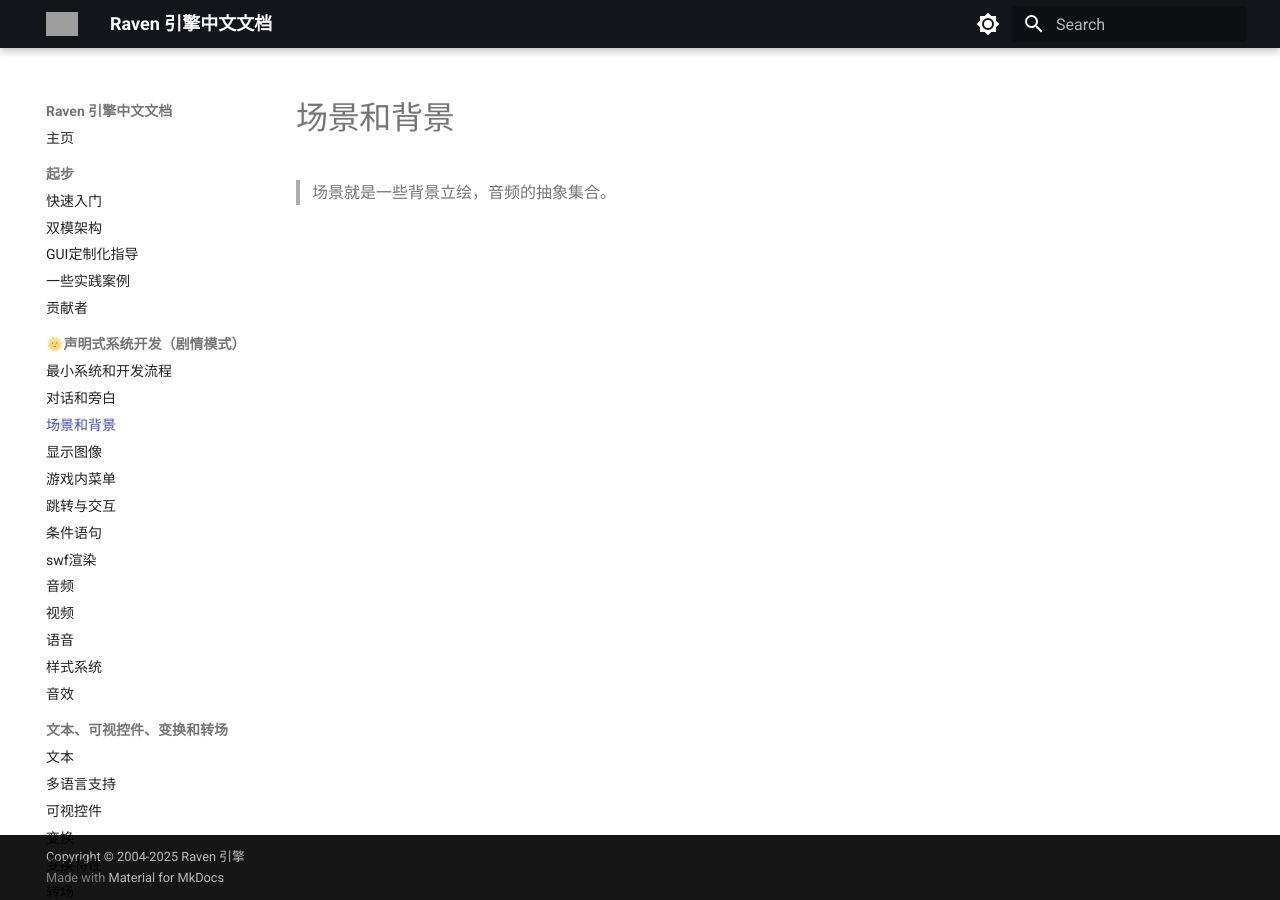
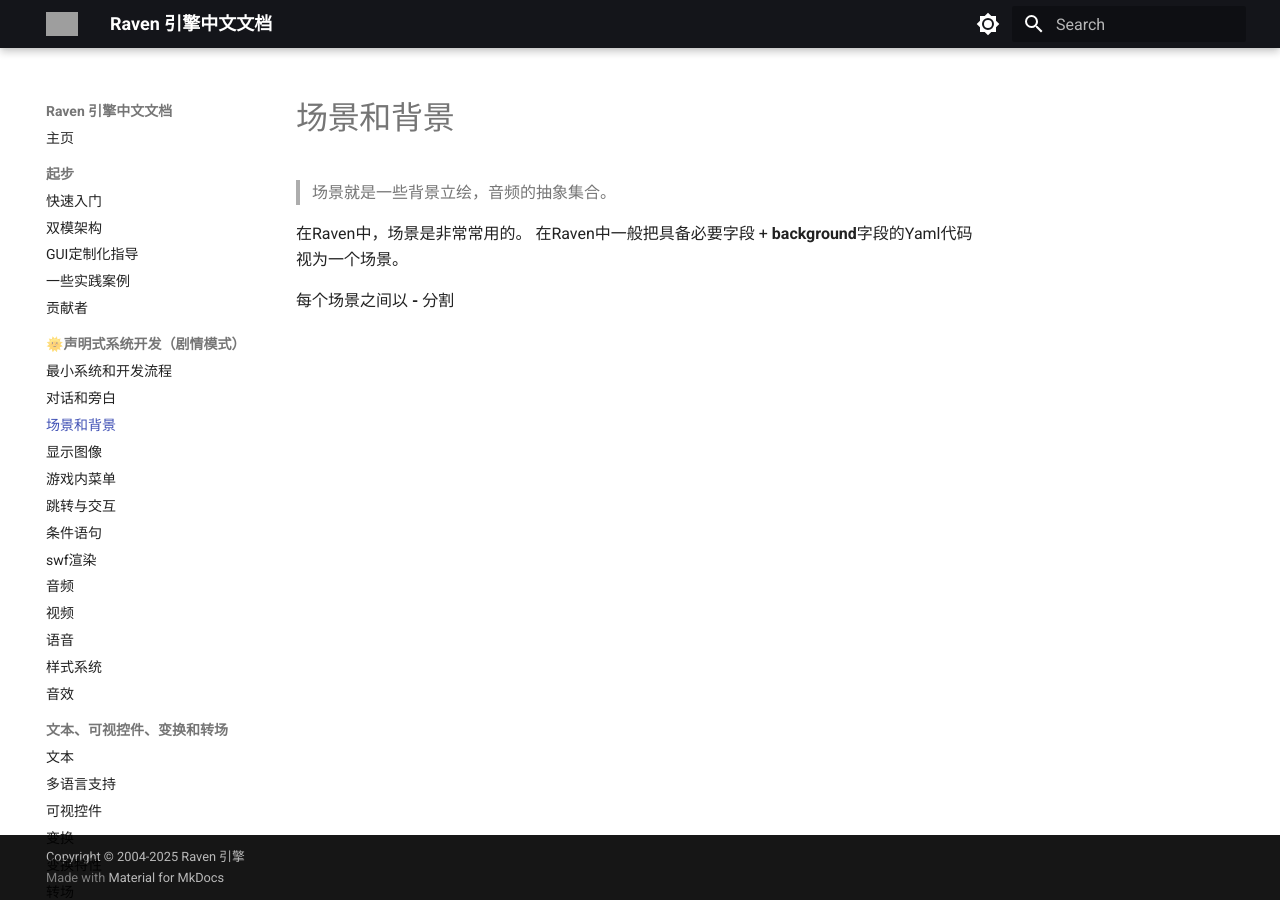
Before and after one commit to E72UJ/doc.raven.rs, an MkDocs documentation site: the page built from docs/background.md, in a window 1280 px wide. Built offline with MkDocs 1.6.1 and Material for MkDocs 9.7.7, drawn with Linux system fonts in a browser that asks for light colours; grey boxes are pictures that could not be loaded.

Commit message:
更新文档
更新文档

```diff
--- a/docs/background.md
+++ b/docs/background.md
@@ -1 +1,6 @@
 > 场景就是一些背景立绘，音频的抽象集合。
+
+在Raven中，场景是非常常用的。
+在Raven中一般把具备必要字段 + **background**字段的Yaml代码视为一个场景。
+
+每个场景之间以 **-** 分割
```
Also changed, not shown: docs/run.md (+1 -1 lines).
